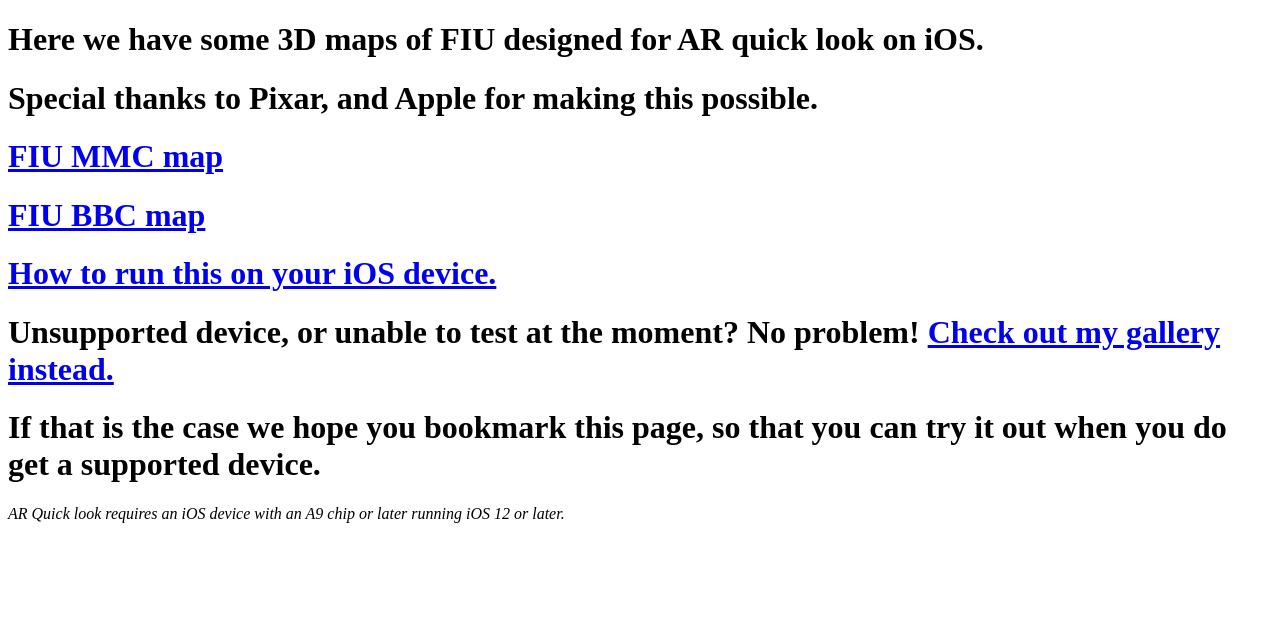
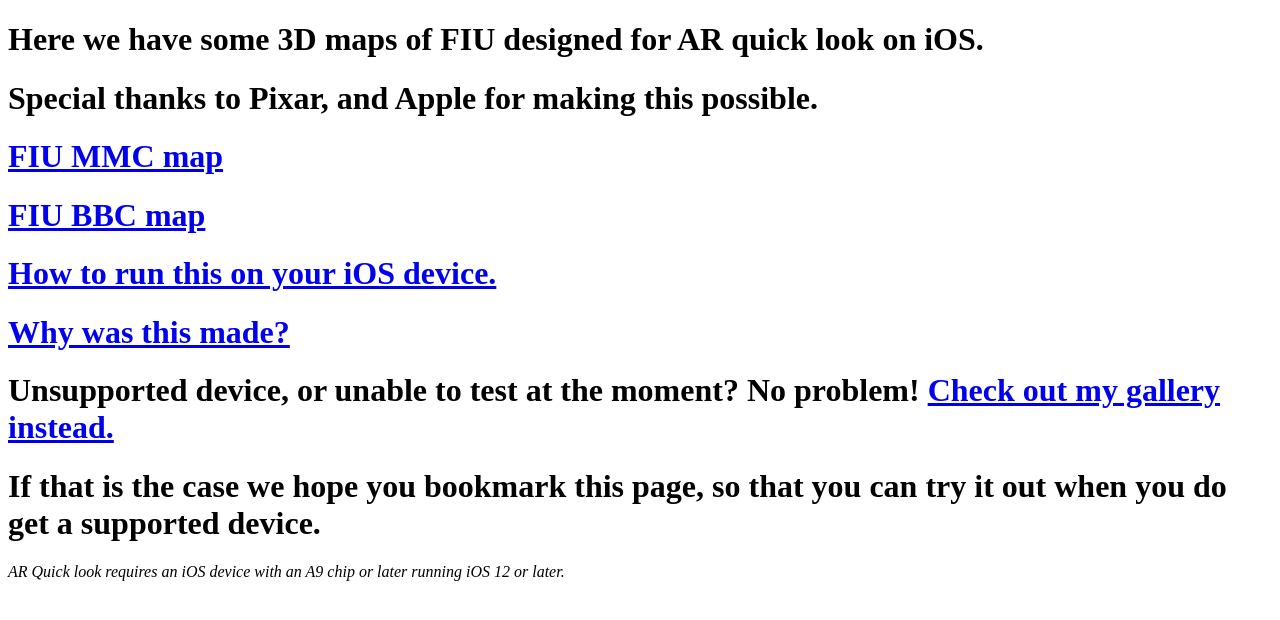
Before and after one commit to Erick12345678/Erick12345678.github.io, a plain HTML site: page Projects/FIU_AR_QUICK_LOOK/Index.html in a window 1280 px wide. Drawn offline with Linux system fonts and the light colour scheme.

Commit message:
Why was this made?

```diff
--- a/Projects/FIU_AR_QUICK_LOOK/Index.html
+++ b/Projects/FIU_AR_QUICK_LOOK/Index.html
@@ -18,6 +18,7 @@
 <h1><a href='Resources/fiu_table_map.html'>FIU MMC map</a></h1>
 <h1><a href='Resources/fiu_bbc_table_map.html'>FIU BBC map</a></h1>
 <h1><a href='Resources/how_to_run.html'>How to run this on your iOS device.</a></h1>
+<h1><a href='Resources/why_was_this_made.html'>Why was this made?</a></h1>
 <h1>Unsupported device, or unable to test at the moment? No problem! <a href="https://photos.app.goo.gl/imi9iSf6st97D6hB6">Check out my gallery instead.</a></h1>
 <h1>If that is the case we hope you bookmark this page, so that you can try it out when you do get a supported device.</h1>
 <p><i>AR Quick look requires an iOS device with an A9 chip or later running iOS 12 or later.</i></p>
```
Also changed, not shown: 1 other file.
